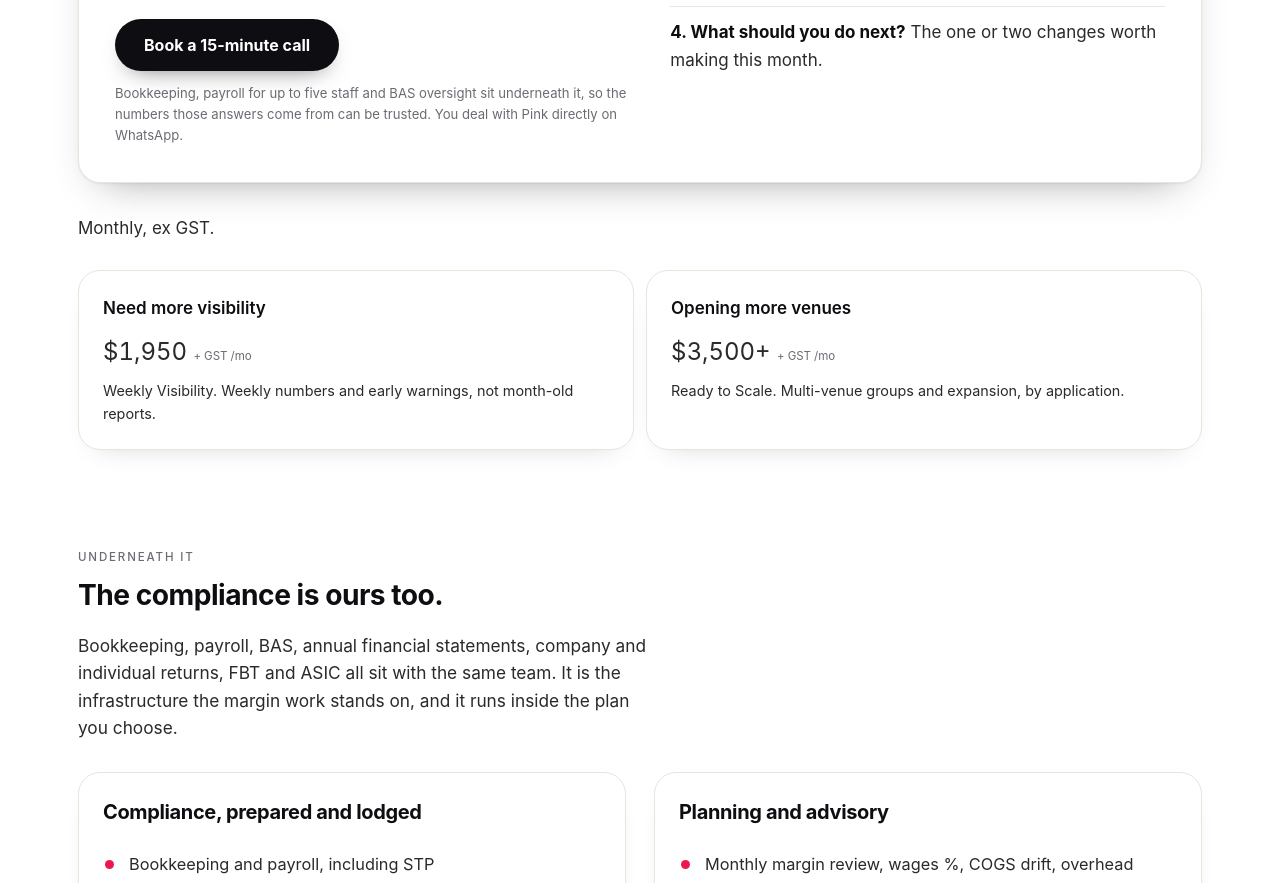
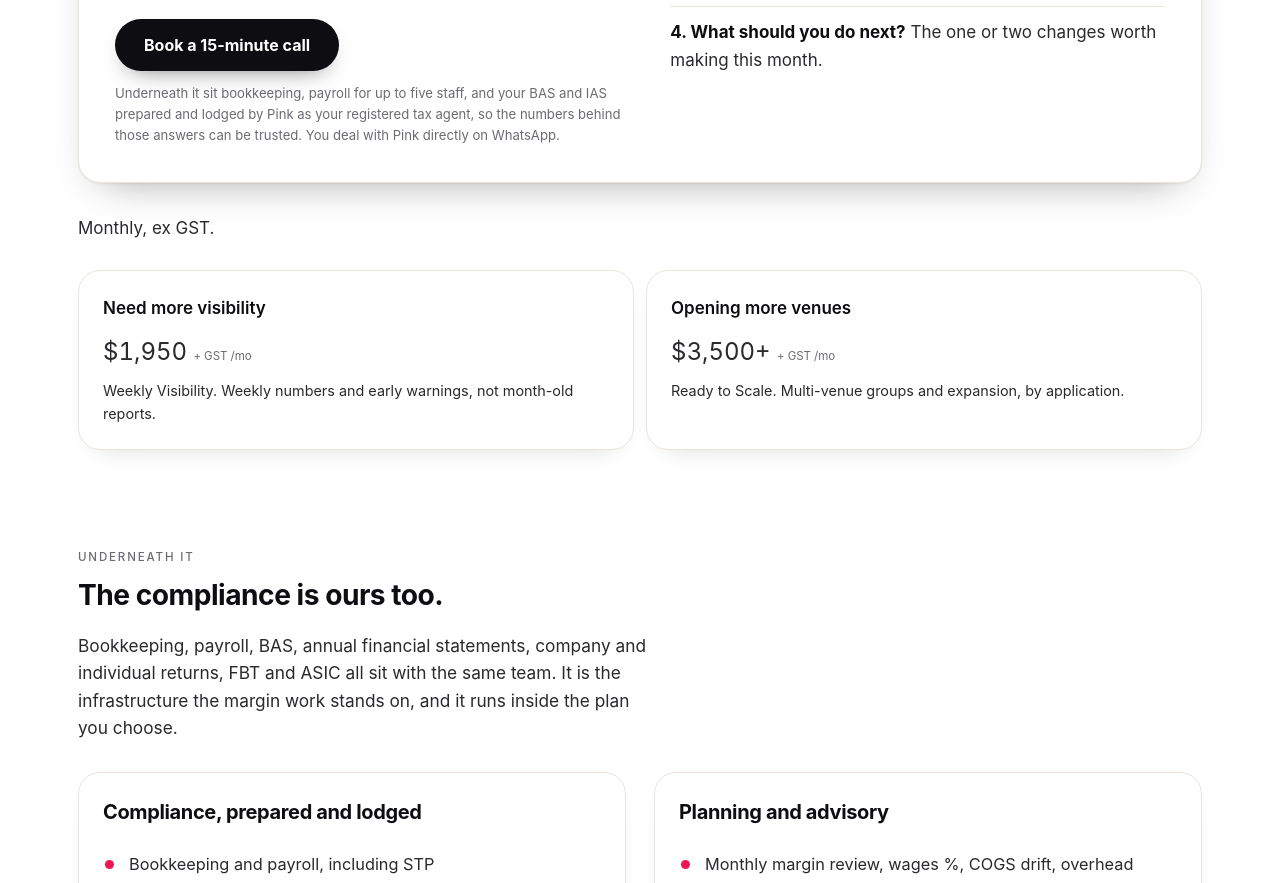
Before and after one commit to Pinkypinkyyy/pinktax, a plain HTML site: page index.html in a window 1280 px wide. Shown: the part 3917-4800 px from the top of the page. Drawn offline with Linux system fonts and the light colour scheme.

Commit message:
State that Pink prepares and lodges BAS and IAS on the pricing card. (#19)
The Margin Protection note now says the plan includes bookkeeping, payroll for up to five staff, and BAS and IAS lodged by Pink as registered tax agent.

Co-authored-by: Cursor Agent <cursoragent@cursor.com>
Co-authored-by: Pinkypinkyyy <Pinkypinkyyy@users.noreply.github.com>

```diff
--- a/index.html
+++ b/index.html
@@ -225,7 +225,7 @@
             <p class="fprice">$990 <small>+ GST per month</small></p>
             <p class="fdesc">Every month we sit with your numbers and answer four questions about your venue. You get the answers, the number attached to each one, and what to do next.</p>
             <div class="fcta"><a class="btn btn-primary" href="/book/" data-event="pricing-book">Book a 15-minute call</a></div>
-            <p class="fnote">Bookkeeping, payroll for up to five staff and BAS oversight sit underneath it, so the numbers those answers come from can be trusted. You deal with Pink directly on WhatsApp.</p>
+            <p class="fnote">Underneath it sit bookkeeping, payroll for up to five staff, and your BAS and IAS prepared and lodged by Pink as your registered tax agent, so the numbers behind those answers can be trusted. You deal with Pink directly on WhatsApp.</p>
           </div>
           <ul>
             <li><b>1. Are you actually making money?</b> Not what the bank balance suggests. What the month really returned.</li>
```
